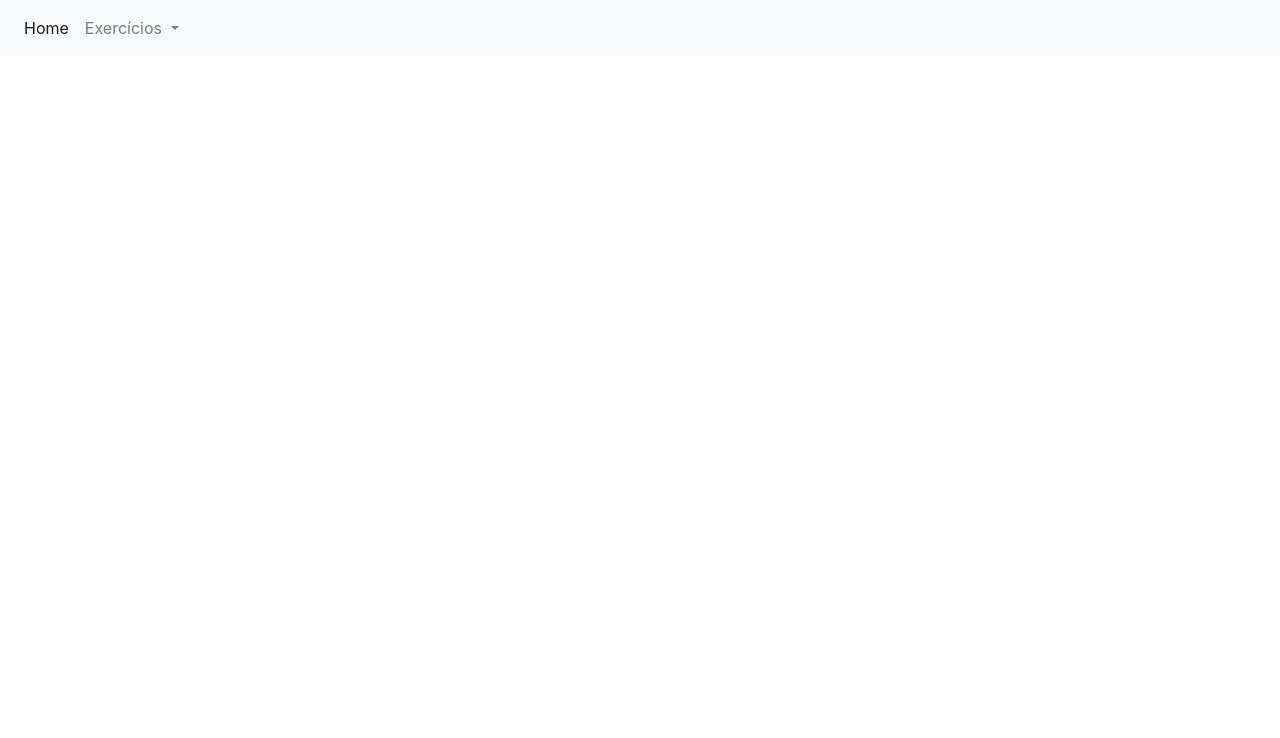
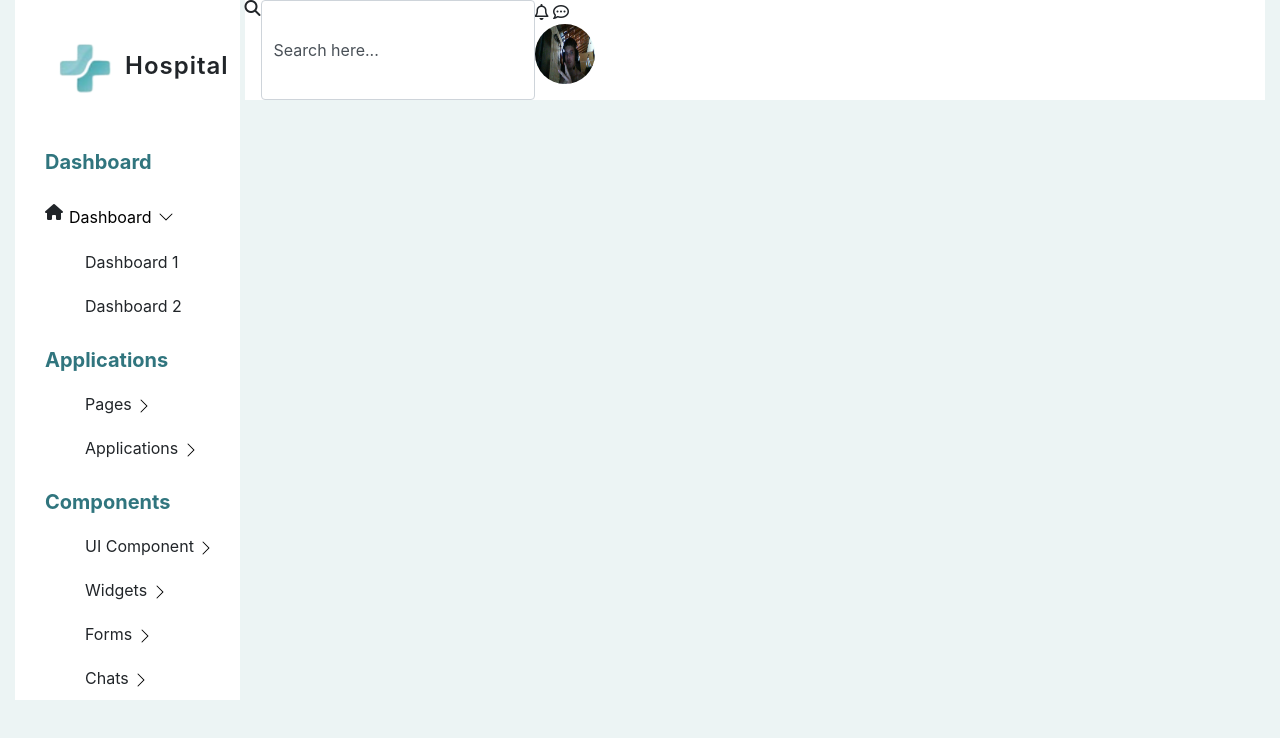
Before and after one commit to SafiraSoft1/Dashboard, a website: page index.html in a window 1280 px wide. Drawn offline with Linux system fonts and the light colour scheme.

Commit message:
atualização da página.

```diff
--- /dev/null
+++ b/css/styles.css
@@ -0,0 +1,63 @@
+html body {
+    margin: 0;
+    padding: 0;
+    background-color: #ecf4f4;
+}
+
+.nav-fundo{
+    background-color: rgb(255, 255, 255);
+    height: 700px;
+    width: 22%;
+}
+.menu-navegacao{
+    margin-left: 30px;
+}
+#div-logo{
+    align-items: center;
+    margin-top: 30px;
+}
+#logo{
+    height: 80px;
+    width: 80px;
+}
+#name-logo{
+    width: 50px;
+    font-size: 24px;
+    font-weight: 600;
+    letter-spacing: 1px;
+}
+#titulo1{
+    margin-top: 40px;
+}
+.title{
+    color:#30757e;
+    font-weight: 700;
+}
+#dashboard-0{
+    margin-top: 30px;
+}
+#dashboard-1{
+    margin-top: 30px;
+}
+#dashboard-2{
+    margin-top: 30px;
+}
+.list-unstyled{
+    margin-top: 20px;
+}
+.pesquisa{
+    display: flex;
+    background-color: #fff;
+    height: 100px;
+    width: 100%;
+    margin-left: 5px;
+}
+.icon{
+    align-items: center;
+    justify-content: center;
+}
+#foto{
+    height: 60px;
+    width: 60px;
+    border-radius: 50%;
+}
--- a/index.html
+++ b/index.html
@@ -6,36 +6,64 @@
   <meta name="viewport" content="width=device-width, initial-scale=1.0">
   <meta http-equiv="X-UA-Compatible" content="ie=edge">
   <title>Bootstrap</title>
+  <link rel="stylesheet" href="css/styles.css">
   <link rel="stylesheet" href="css/bootstrap.min.css">
+  <link rel="stylesheet" href="https://cdnjs.cloudflare.com/ajax/libs/font-awesome/6.4.0/css/all.min.css"
+    integrity="sha512-iecdLmaskl7CVkqkXNQ/ZH/XLlvWZOJyj7Yy7tcenmpD1ypASozpmT/E0iPtmFIB46ZmdtAc9eNBvH0H/ZpiBw=="
+    crossorigin="anonymous" referrerpolicy="no-referrer" />
 </head>
 
 <body>
-    <nav class="navbar navbar-expand-lg navbar-light bg-light">
-
-
-        <div class="collapse navbar-collapse" id="navbarSupportedContent">
-          <ul class="navbar-nav mr-auto">
-            <li class="nav-item active">
-              <a class="nav-link" wm-link="#">Home <span class="sr-only">(current)</span></a>
-            </li>
-
-            <li class="nav-item dropdown">
-              <a class="nav-link dropdown-toggle" wm-link="#" id="navbarDropdown" role="button" data-toggle="dropdown" aria-haspopup="true" aria-expanded="false">
-                Exercícios
-              </a>
-              <div class="dropdown-menu" aria-labelledby="navbarDropdown">
-                <a class="dropdown-item" wm-link="#/paginas/fundamentos.html">Fundamentos</a>
-                <a class="dropdown-item" wm-link="#/paginas/grid.html">Grid</a>
-                <div class="dropdown-divider"></div>
-                <a class="dropdown-item" wm-link="#/paginas/componentes.html">Componentes</a>
-                <a class="dropdown-item" wm-link="#/paginas/formulario.html">Formulário</a>
+  <div class="container-fluid font-family-ubuntu d-flex">
+    <div class="nav-fundo">
+    <div class="menu-navegacao">
+      <div class="logo d-flex" id="div-logo">
+        <img src="imgs/image-removebg-preview.png" alt="logo" id="logo">
+        <h3 id="name-logo">Hospital</h3>
       </div>
-            </li>
-
+      <h5 class="title" id="titulo1">Dashboard</h5>
+      <nav>
+        <div class="inicio d-flex" id="dashboard-0">
+          <i class="fa-solid fa-house" id="icon-house"></i>
+          <input type="button" value="Dashboard" wm-folder class="border-0 bg-white">
+          <img src="imgs/chevron-down.svg" alt="seta" id="seta">
+        </div>
+        <ul>
+          <li class="list-unstyled">Dashboard 1</li>
+          <li class="list-unstyled">Dashboard 2</li>
         </ul>
+        <h5 class="title" id="dashboard-1">Applications</h5>
+        <ul>
+          <li class="list-unstyled">Pages <i><img src="imgs/chevron-right.svg" alt="seta"></i></li>
+          <li class="list-unstyled">Applications <i><img src="imgs/chevron-right.svg" alt="seta"></i></li>
+        </ul>
+        <h5 class="title" id="dashboard-2">Components</h5>
+        <ul>
+          <li class="list-unstyled">UI Component <i><img src="imgs/chevron-right.svg" alt=""></i></li>
+          <li class="list-unstyled">Widgets <i><img src="imgs/chevron-right.svg" alt=""></i></li>
+          <li class="list-unstyled">Forms <i><img src="imgs/chevron-right.svg" alt=""></i></li>
+          <li class="list-unstyled">Chats <i><img src="imgs/chevron-right.svg" alt=""></i></li>
+        </ul>
+      </nav>
+    </div>
+  </div>
+    <div class="pesquisa">
+      <div class="barra-pesquisa d-flex">
+        <div class="input-group">
+        <i class="fa-solid fa-magnifying-glass" id="lupa"></i>
+        <input type="text" value="Search here..." id="barra-pesquisa" class="form-control rounded">
+      </div>
+      </div>
+      <div class="icon">
+        <i class="fa-regular fa-bell"></i>
+        <i class="fa-regular fa-comment-dots"></i>
+        <div class="perfil">
+                     <img src="imgs/WIN_20230726_19_09_29_Pro.jpg" alt="foto" id="foto">
 
         </div>
-      </nav>
+      </div>
+    </div>
+  </div>
 
   <main class="p-3" wm-link-destino></main>
 
```
Also changed, not shown: imgs/WIN_20230726_19_09_29_Pro.jpg (added), imgs/chevron-down.svg (added), imgs/chevron-right.svg (added), imgs/house-fill.svg (added), imgs/image-removebg-preview.png (added), imgs/png-clipart-bar-chart-computer-icons-pie-chart-graphics-growth-icon-text-logo.png (added). Lines whose indentation alone changed are shown as unchanged.
